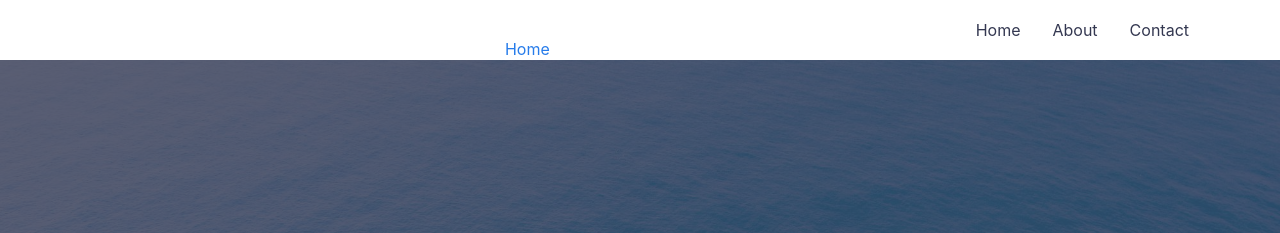
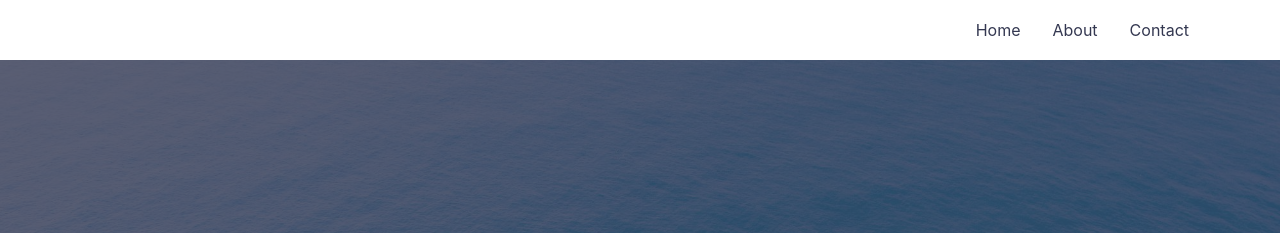
Before and after one commit to kat-wehr/kat-wehr.github.io, a Jekyll site: the page built from index.md, in a window 1280 px wide. Shown: the top 233 px of the page. Built offline with Jekyll 4.4.1, drawn with Linux system fonts in a browser that asks for light colours.

Commit message:
Update header.html

```diff
--- a/_includes/header.html
+++ b/_includes/header.html
@@ -3,7 +3,7 @@
     <div class="header__inner">
       <a class="header__logo" href="{{ '/' | relative_url }}">
         <div class="header__logo--container">
-          <a href="https://kat-wehr.github.io/">Home</a>
+
         </div>
       </a>
       <nav class="header__links">
```
